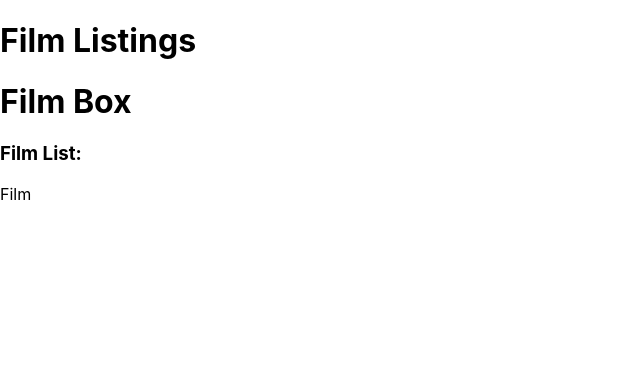
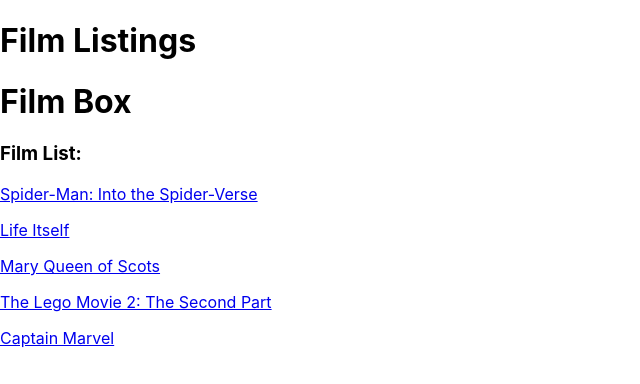
Before and after one commit to kirsty-m/film_lab, a React (Create React App) app: page / in a window 1280 px wide. Shown: the top 384 px of the page, without its empty margins (0-640 px from the left). Built offline with nearby package versions, Linux system fonts and the light colour scheme.

Commit message:
films listed as links

```diff
--- a/src/components/Film.js
+++ b/src/components/Film.js
@@ -1,8 +1,12 @@
 import React from 'react';
 
-const Film = () => {
+const Film = ({name, id, url}) => {
     return(
-        <p>Film</p>
+        <>
+        <p>
+        <a href={url}>{name}</a>
+        </p>
+        </>
         )
 };
 
--- a/src/components/FilmList.js
+++ b/src/components/FilmList.js
@@ -1,11 +1,21 @@
 import React from 'react';
 import Film from '../components/Film'
 
-const FilmList = () => {
+const FilmList = ({films}) => {
+
+    const filmNodes = films.map((film) => {
+        return(
+            <>
+            <Film name={film.name} key={film.id} url={film.url}></Film>
+            </>
+        )
+
+    })
+
     return (
         <>
         <h3>Film List:</h3>
-        <Film/>
+        {filmNodes}
         </>
     )
 };
--- a/src/containers/FilmBox.js
+++ b/src/containers/FilmBox.js
@@ -1,11 +1,41 @@
-import React from 'react';
+import React, {useState} from 'react';
 import FilmList from '../components/FilmList'
 
 const FilmBox = () => {
+
+    const [films, setFilms] = useState(
+        [
+            {
+              id: 1,
+              name: "Spider-Man: Into the Spider-Verse",
+              url: "https://www.imdb.com/title/tt4633694/?ref_=rlm"
+            },
+            {
+              id: 2,
+              name: "Life Itself",
+              url: "https://www.imdb.com/title/tt5989218/?ref_=rlm"
+            },
+            {
+              id: 3,
+              name: "Mary Queen of Scots",
+              url: "https://www.imdb.com/title/tt2328900/?ref_=rlm"
+            },
+            {
+              id: 4,
+              name: "The Lego Movie 2: The Second Part", url: "https://www.imdb.com/title/tt3513498/?ref_=rlm"
+            },
+            {
+              id: 5,
+              name: "Captain Marvel",
+              url: "https://www.imdb.com/title/tt4154664/?ref_=rlm"
+            }
+          ]
+    );
+
     return(
         <>
         <h1>Film Box</h1>
-        <FilmList/>
+        <FilmList films={films}/>
         </>
     )
 };
```
